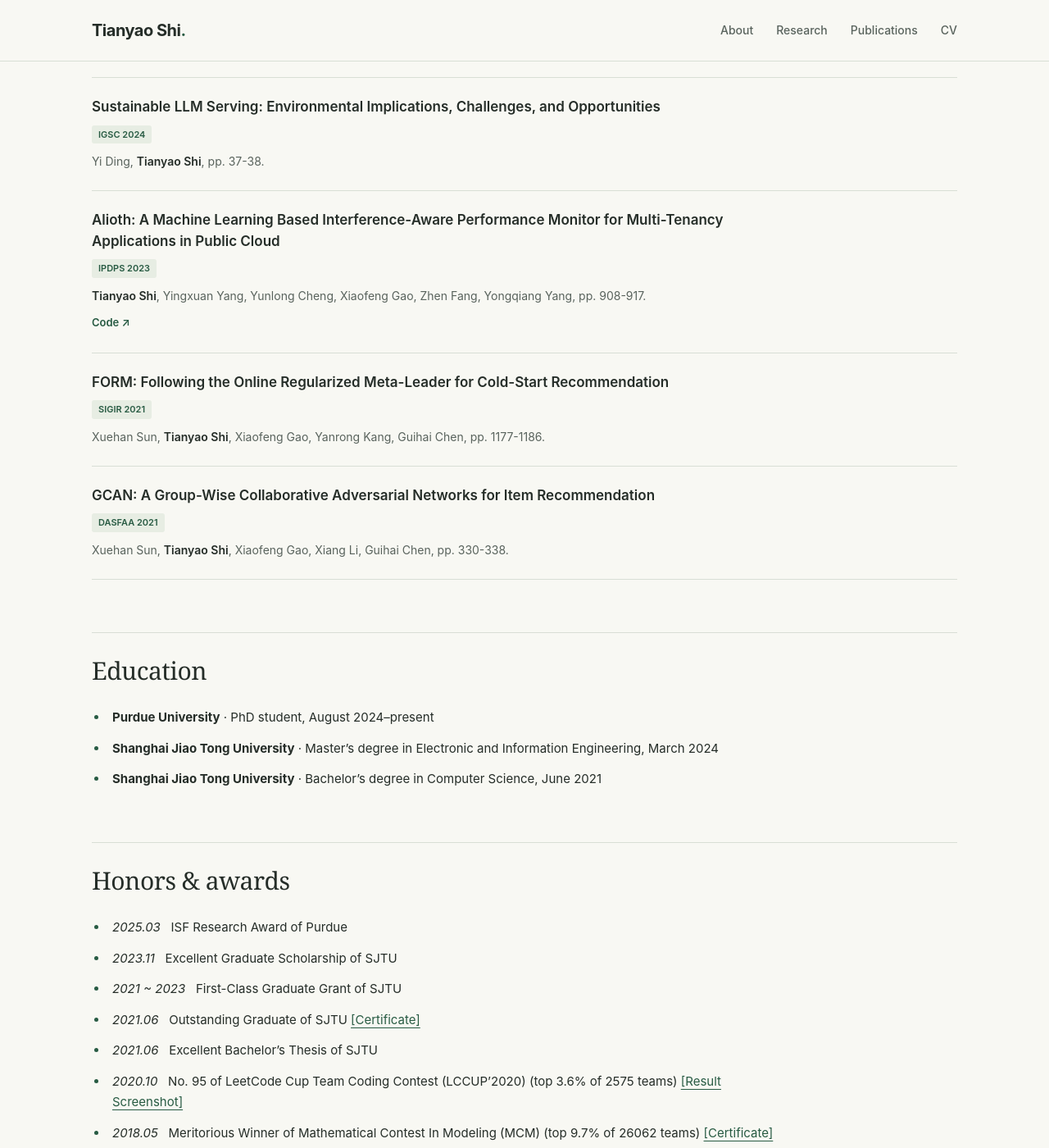
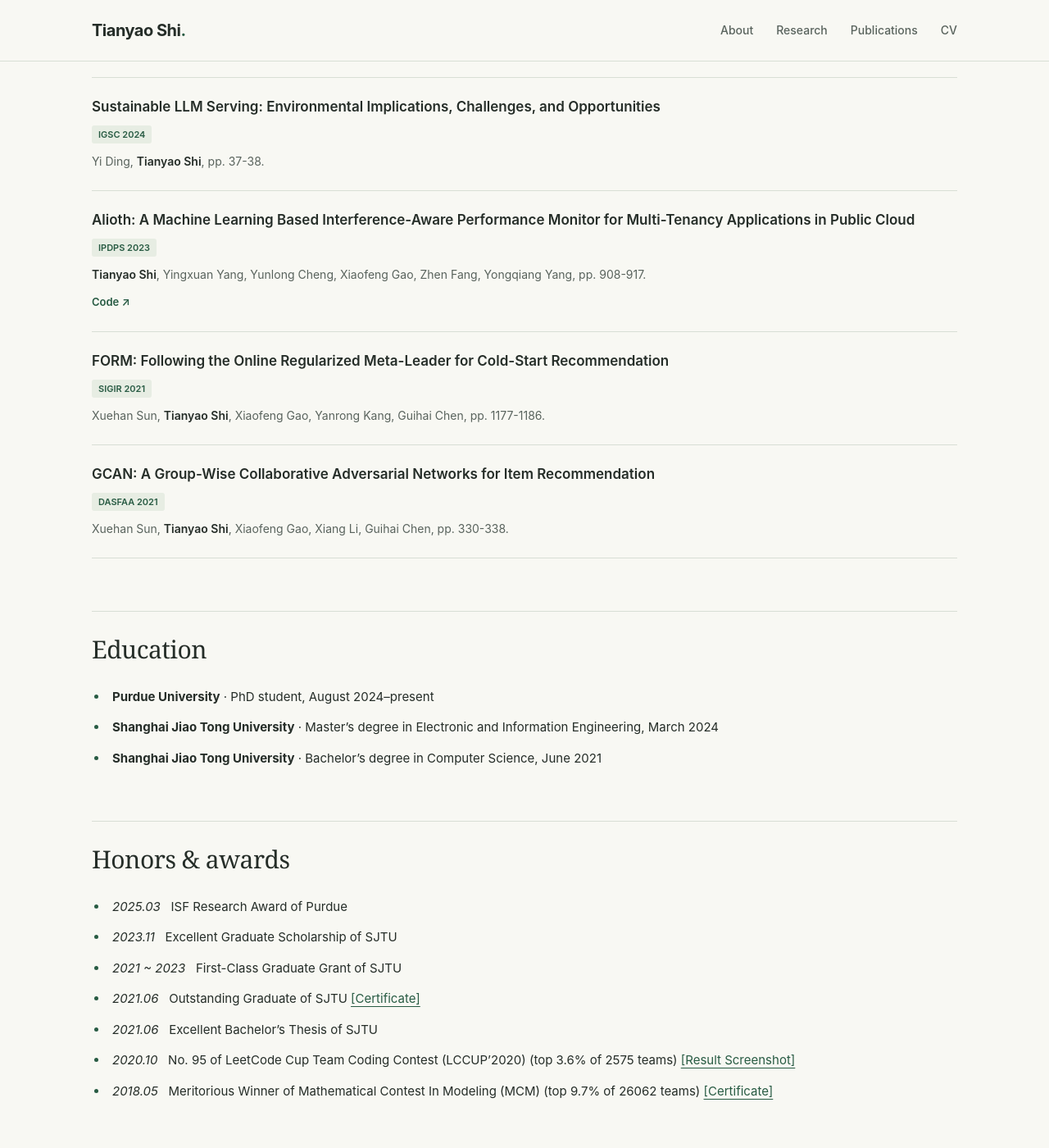
Before and after one commit to StHowling/sthowling.github.io, a Jekyll site: the page built from _pages/about.md, in a window 1280 px wide and 1400 px high, scrolled down 2522 px. Shown: the whole window at 82% size. Built offline with Jekyll 4.4.1, drawn with Linux system fonts in a browser that asks for light colours.

Commit message:
Adjust max-width for specific paragraphs and refine list styles for improved layout consistency

```diff
--- a/assets/css/editorial.css
+++ b/assets/css/editorial.css
@@ -59,6 +59,7 @@
 .editorial .page__content > h2 { font: 400 30px/1.25 Georgia, "Times New Roman", serif; letter-spacing: -.5px; margin: 64px 0 26px; padding-top: 27px; border-top: 1px solid var(--line); }
 .editorial .page__content > h2:first-of-type { margin-top: 0; }
 .editorial .page__content > p { max-width: 72ch; color: var(--muted); }
+.editorial .page__content > #beyond-research + p { max-width: none; }
 .research-grid { display: grid; grid-template-columns: repeat(2, minmax(0, 1fr)); gap: 24px; }
 .research-card { padding: 28px; border: 1px solid var(--line); border-top: 3px solid var(--accent); border-radius: 3px; background: #f0f3eb; display: flex; flex-direction: column; }
 .research-card .eyebrow { margin: 0 0 22px; }
@@ -79,7 +80,7 @@
 .editorial .pub-list { margin-bottom: 0; }
 .editorial .pub-item { padding: 23px 0; margin: 0; border-bottom: 1px solid var(--line); }
 .editorial .pub-item:first-child { padding-top: 0; }
-.editorial .pub-title { font-size: 17px; line-height: 1.5; font-weight: 600; max-width: 78ch; margin-bottom: 9px; }
+.editorial .pub-title { font-size: 17px; line-height: 1.5; font-weight: 600; margin-bottom: 9px; }
 .editorial .pub-title a:first-child { color: var(--ink); text-decoration: none; transition: none; }
 .editorial .pub-title a:hover { color: var(--accent); text-decoration: underline; }
 .editorial .pub-info { margin: 0; gap: 6px; align-items: baseline; }
@@ -87,7 +88,8 @@
 .editorial .pub-authors-journal { flex-basis: 100%; margin: 4px 0 0; font-size: 14px; line-height: 1.7; color: var(--muted); }
 .editorial .pub-authors-journal strong { font-weight: 600; color: var(--ink); }
 .pub-item .resource-links { margin-top: 9px; }
-.editorial .page__content > ul:not(.news-list) { max-width: 80ch; padding-left: 20px; }
+/* Lists use the full content column; prose retains its reading-width limit. */
+.editorial .page__content > ul:not(.news-list) { padding-left: 20px; }
 .editorial .page__content > ul:not(.news-list) li { font-size: 15px; padding-left: 5px; margin-bottom: 12px; }
 .editorial .page__content > ul li::marker { color: var(--accent); }
 .site-footer { border-top: 1px solid var(--line); margin-top: 64px; padding-top: 22px; display: flex; justify-content: space-between; flex-wrap: wrap; gap: 16px; font-size: 13px; color: var(--muted); }
```
